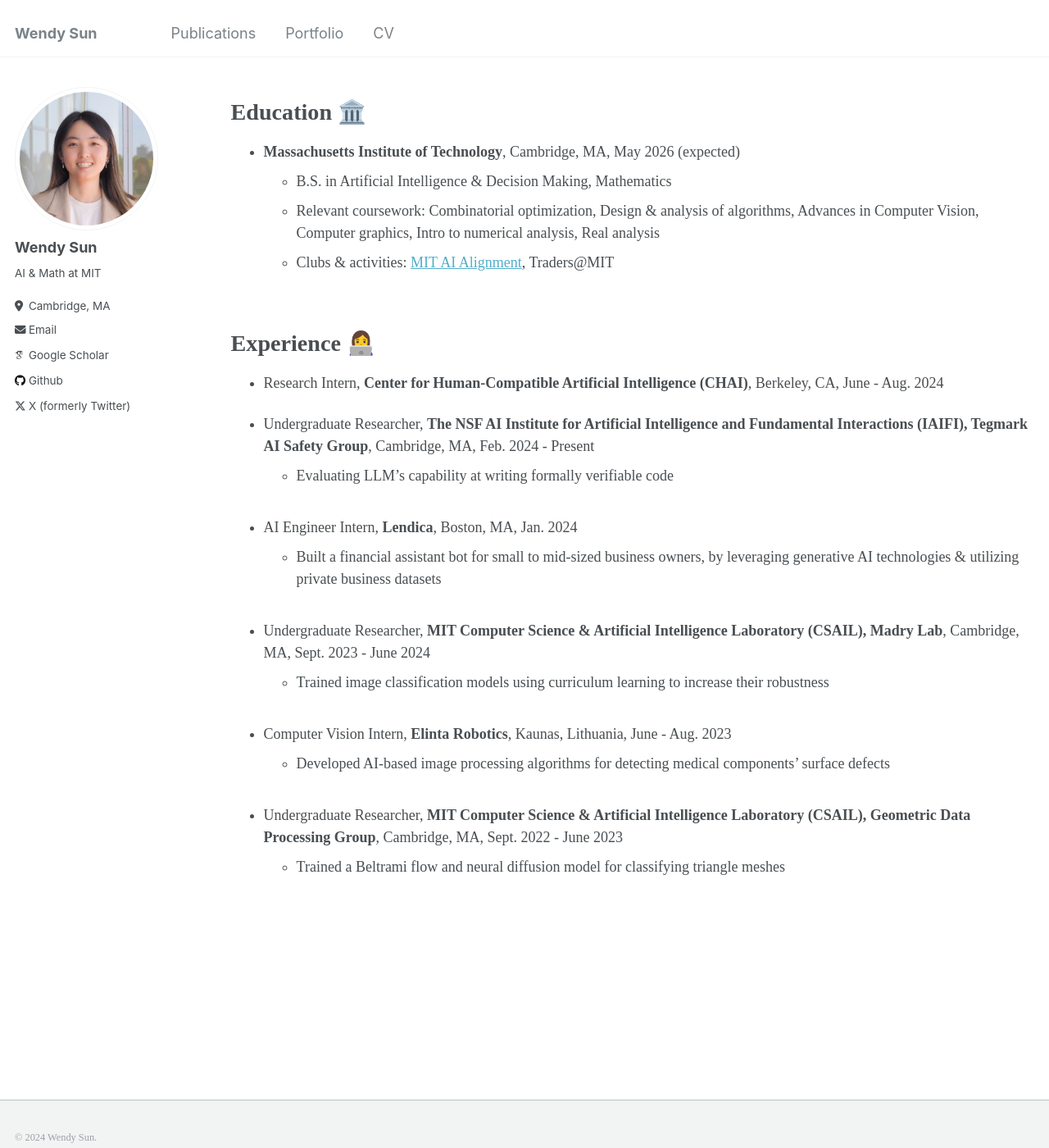
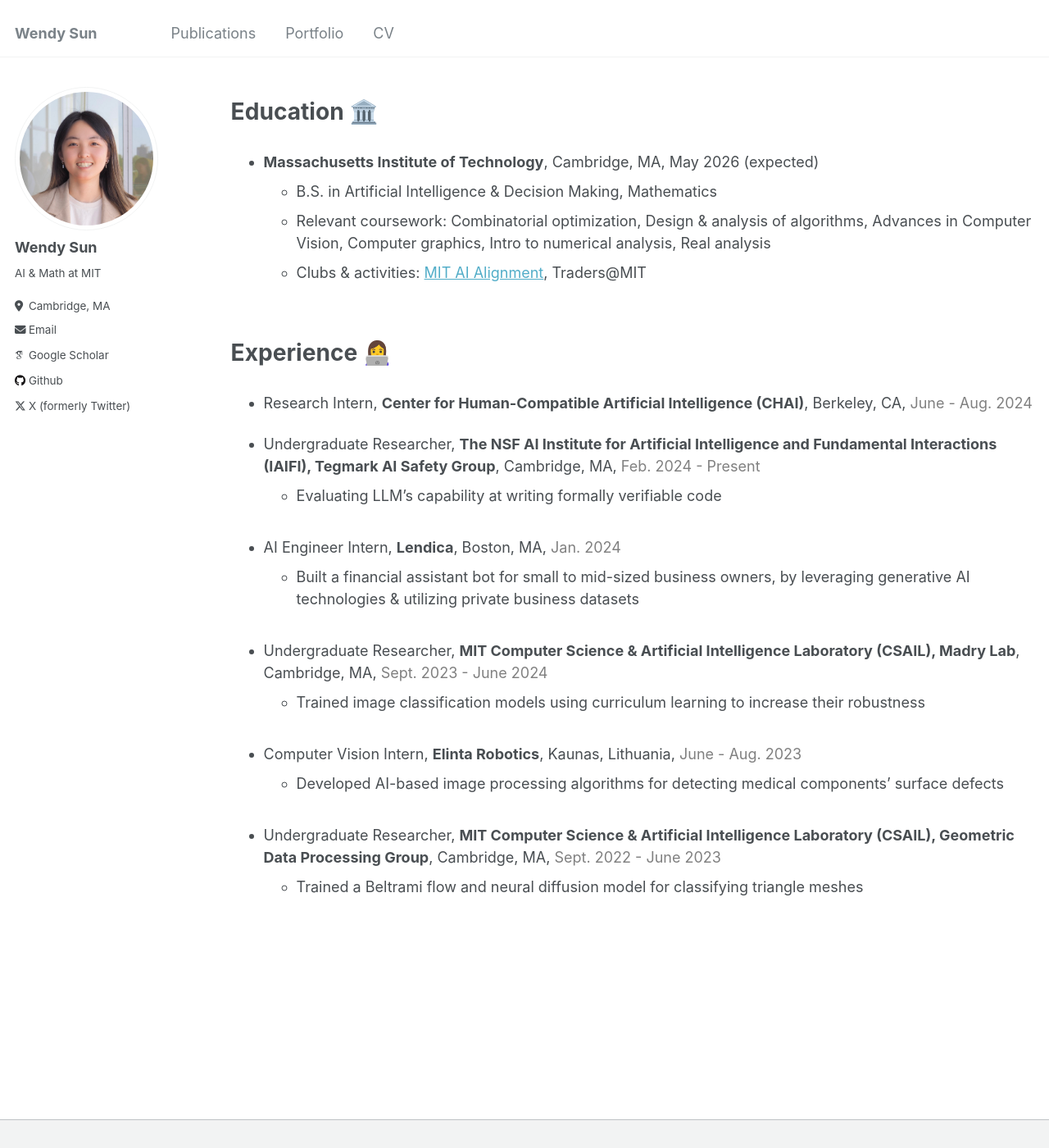
Before and after one commit to sun-wendy/sun-wendy.github.io, a Jekyll site: the page built from _pages/cv.md, in a window 1280 px wide and 1400 px high. Shown: the whole window at 82% size. Built offline with Jekyll 4.4.1, drawn with Linux system fonts in a browser that asks for light colours; some web fonts are replaced.

Commit message:
Change style sheet

```diff
--- a/_includes/sidebar.html
+++ b/_includes/sidebar.html
@@ -6,7 +6,7 @@
   {% if page.sidebar %}
     {% for s in page.sidebar %}
       {% if s.image %}
-        <img style="margin-bottom: 100px;" src=
+        <img src=
         {% if s.image contains "://" %}
           "{{ s.image }}"
         {% else %}
--- a/_pages/cv.md
+++ b/_pages/cv.md
@@ -11,34 +11,39 @@
 Education 🏛️
 ======
 
+<div style="margin-top: 30px;"></div>
+
 * **Massachusetts Institute of Technology**, Cambridge, MA, May 2026 (expected)
   * B.S. in Artificial Intelligence & Decision Making, Mathematics
   * Relevant coursework: Combinatorial optimization, Design & analysis of algorithms, Advances in Computer Vision, Computer graphics, Intro to numerical analysis, Real analysis
   * Clubs & activities: <a href="https://aialignment.mit.edu/" target="_blank">MIT AI Alignment</a>, Traders@MIT
 
-<br />
+<br>
+
 
 Experience 👩‍💻
 ======
 
-* Research Intern, **Center for Human-Compatible Artificial Intelligence (CHAI)**, Berkeley, CA, June - Aug. 2024
+<div style="margin-top: 30px;"></div>
+
+* Research Intern, **Center for Human-Compatible Artificial Intelligence (CHAI)**, Berkeley, CA, <span style="color: grey;">June - Aug. 2024</span>
 <br>
 
-* Undergraduate Researcher, **The NSF AI Institute for Artificial Intelligence and Fundamental Interactions (IAIFI), Tegmark AI Safety Group**, Cambridge, MA, Feb. 2024 - Present
+* Undergraduate Researcher, **The NSF AI Institute for Artificial Intelligence and Fundamental Interactions (IAIFI), Tegmark AI Safety Group**, Cambridge, MA, <span style="color: grey;">Feb. 2024 - Present</span>
   * Evaluating LLM's capability at writing formally verifiable code
 <br><br>
 
-* AI Engineer Intern, **Lendica**, Boston, MA, Jan. 2024
+* AI Engineer Intern, **Lendica**, Boston, MA, <span style="color: grey;">Jan. 2024</span>
   * Built a financial assistant bot for small to mid-sized business owners, by leveraging generative AI technologies & utilizing private business datasets
 <br><br>
 
-* Undergraduate Researcher, **MIT Computer Science & Artificial Intelligence Laboratory (CSAIL), Madry Lab**, Cambridge, MA, Sept. 2023 - June 2024
+* Undergraduate Researcher, **MIT Computer Science & Artificial Intelligence Laboratory (CSAIL), Madry Lab**, Cambridge, MA, <span style="color: grey;">Sept. 2023 - June 2024</span>
   * Trained image classification models using curriculum learning to increase their robustness
 <br><br>
 
-* Computer Vision Intern, **Elinta Robotics**, Kaunas, Lithuania, June - Aug. 2023
+* Computer Vision Intern, **Elinta Robotics**, Kaunas, Lithuania, <span style="color: grey;">June - Aug. 2023</span>
   * Developed AI-based image processing algorithms for detecting medical components' surface defects
 <br><br>
 
-* Undergraduate Researcher, **MIT Computer Science & Artificial Intelligence Laboratory (CSAIL), Geometric Data Processing Group**, Cambridge, MA, Sept. 2022 - June 2023
+* Undergraduate Researcher, **MIT Computer Science & Artificial Intelligence Laboratory (CSAIL), Geometric Data Processing Group**, Cambridge, MA, <span style="color: grey;">Sept. 2022 - June 2023</span>
   * Trained a Beltrami flow and neural diffusion model for classifying triangle meshes
--- a/_sass/_variables.scss
+++ b/_sass/_variables.scss
@@ -6,7 +6,7 @@
    Typography
    ========================================================================== */
 
-$doc-font-size              : 22;
+$doc-font-size              : 18;
 
 /* paragraph indention */
 $paragraph-indent           : false; // true, false (default)
@@ -29,9 +29,9 @@
 $garamond                   : Garamond, serif;
 $nunito                     : "Nunito", sans-serif;
 
-$global-font-family         : $calisto;
-$header-font-family         : $calisto;
-$caption-font-family        : $calisto;
+$global-font-family         : $sans-serif;
+$header-font-family         : $sans-serif;
+$caption-font-family        : $sans-serif;
 
 /* type scale */
 $type-size-1                : 2.441em;  // ~39.056px
```
Also changed, not shown: _pages/about.md (+7 -0 lines), _pages/publications.md (+2 -2 lines), 6 other files.
